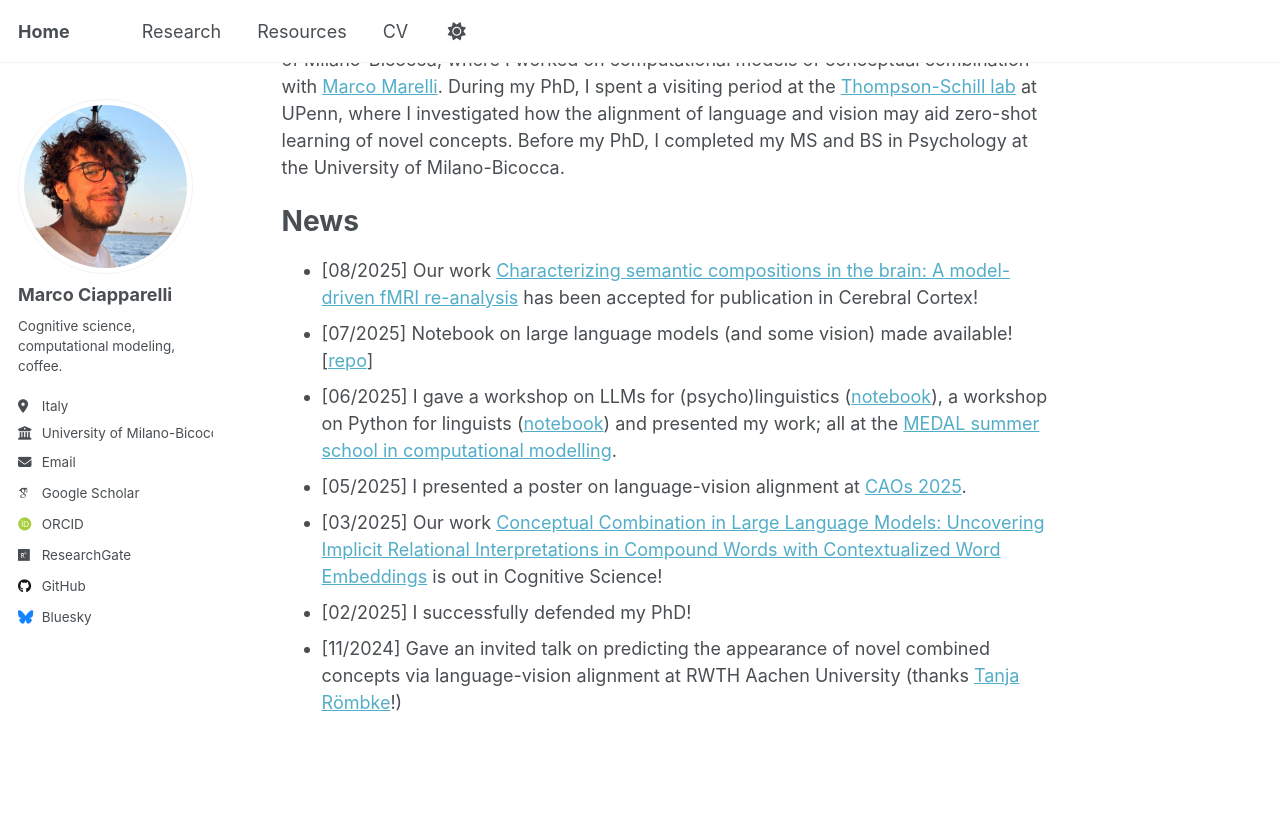
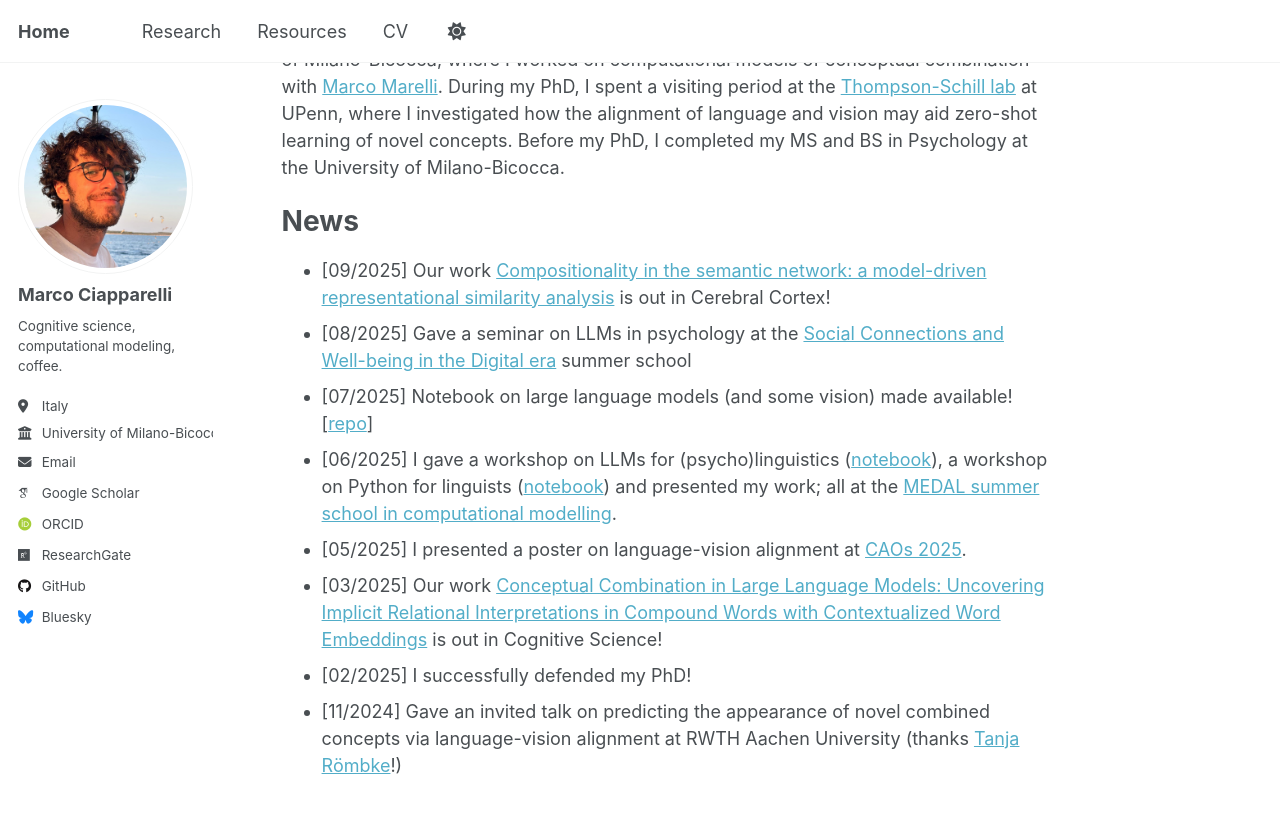
Before and after one commit to MarcoCiapparelli/MarcoCiapparelli.github.io, a Jekyll site: the page built from _pages/about.md, in a window 1280 px wide and 900 px high, scrolled down 382 px. Shown: the top 813 px of the window. Built offline with Jekyll 4.4.1, drawn with Linux system fonts in a browser that asks for light colours; some web fonts are replaced; a script that is not in the unit is left out.

Commit message:
Update about.md

```diff
--- a/_pages/about.md
+++ b/_pages/about.md
@@ -15,7 +15,8 @@ I am currently a postdoc at the University of Milano-Bicocca working with [Carlo
 
 News
 ======
-*  [08/2025] Our work [Characterizing semantic compositions in the brain: A model-driven fMRI re-analysis](https://doi.org/10.1101/2025.04.25.650708) has been accepted for publication in Cerebral Cortex!
+*  [09/2025] Our work [Compositionality in the semantic network: a model-driven representational similarity analysis](https://doi.org/10.1093/cercor/bhaf246) is out in Cerebral Cortex!
+*  [08/2025] Gave a seminar on LLMs in psychology at the [Social Connections and Well-being in the Digital era](https://cwde.lakecomoschool.org/) summer school
 *  [07/2025] Notebook on large language models (and some vision) made available! [[repo](https://github.com/MarcoCiapparelli/LLMs-for-psyling)]
 *  [06/2025] I gave a workshop on LLMs for (psycho)linguistics ([notebook](https://drive.google.com/file/d/1NkIgEsPuNN1uiN4-kM8r-XluBqtBX17V/view?usp=sharing)), a workshop on Python for linguists ([notebook](https://drive.google.com/file/d/1EZxCNrMbj8Au8LIXJsZjqoKomIwMTvUA/view?usp=sharing)) and presented my work; all at the [MEDAL summer school in computational modelling](https://medal.ut.ee/event/medal-summer-school-in-computational-linguistics/).
 *  [05/2025] I presented a poster on language-vision alignment at [CAOs 2025](https://event.unitn.it/cimec-caos/).
```
